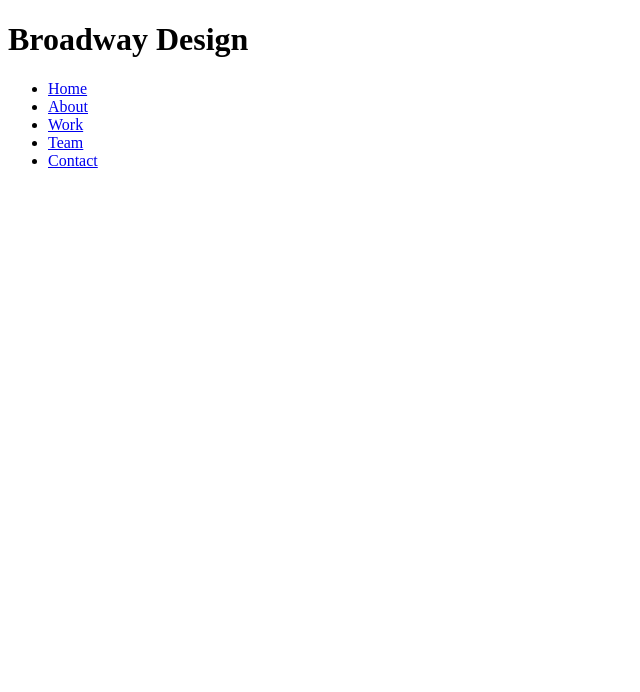
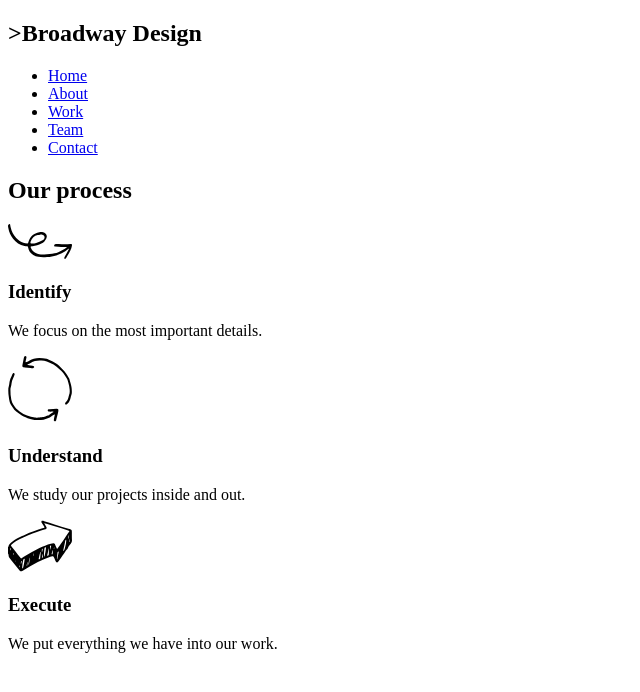
Before and after one commit to spencer-mcleod/Broadway, a plain HTML site: page index.html in a window 1280 px wide. Shown: the whole page, without its empty margins (0-640 px from the left). Drawn offline with Linux system fonts and the light colour scheme.

Commit message:
Create About section HTML

```diff
--- a/index.html
+++ b/index.html
@@ -4,7 +4,8 @@
     <title>Broadway</title>
   </head>
   <body>
-    <h1>Broadway Design</h1>
+    <nav>
+      <h1>>Broadway Design</h1>
       <ul>
         <li><a href="#">Home</a></li>
         <li><a href="#about">About</a></li>
@@ -12,6 +13,25 @@
         <li><a href="#team">Team</a></li>
         <li><a href="#contact">Contact</a></li>
       </ul>
+    </nav>
+    <div id="about">
+      <h2>Our process</h2>
+      <div id="identify">
+        <img src="./resources/images/identify.svg" />
+        <h3>Identify</h3>
+        <p>We focus on the most important details.</p>
+      </div>
+      <div id="understand">
+        <img src="./resources/images/understand.svg" />
+        <h3>Understand</h3>
+        <p>We study our projects inside and out.</p>
+      </div>
+      <div id="execute">
+          <img src="./resources/images/execute.svg" />
+          <h3>Execute</h3>
+          <p>We put everything we have into our work.</p>
+      </div>
+    </div>
 
   </body>
 </html>
```
Lines whose indentation alone changed are shown as unchanged.
